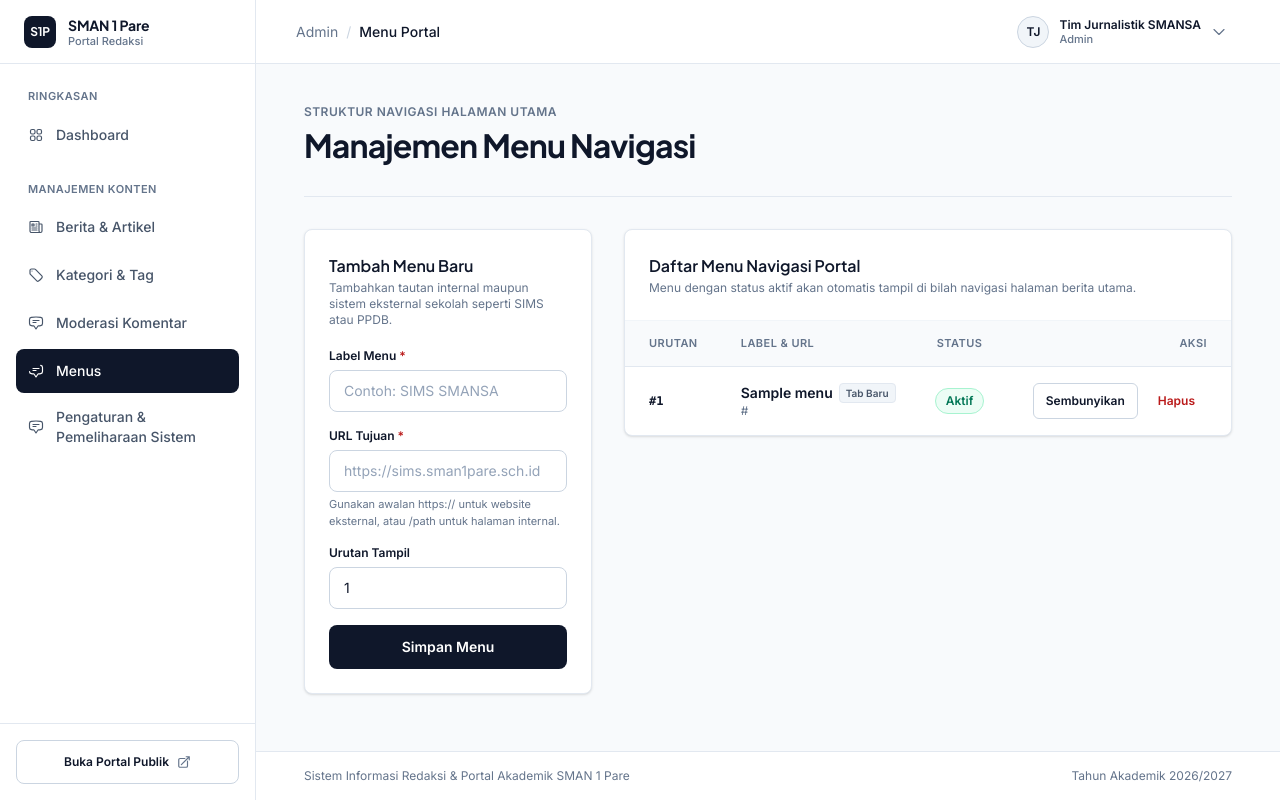
After one commit to thisname-robot/berita-acara-SMAN-1-Pare, a Laravel app: page /admin/menus in a window 1280 px wide. The commit adds this page. Run offline with Laravel 12, Linux system fonts and the light colour scheme; a user stored in the database is signed in; data comes from the database, SQL or seed files in the repository; tables that the repository leaves empty hold one stand-in row (values such as "Sample post"); style sheets or scripts are compiled from the project's sources.

Commit message:
penambahan fitur tambah menu pada admin

```diff
--- /dev/null
+++ b/app/Http/Controllers/Admin/NavigationMenuController.php
@@ -0,0 +1,58 @@
+<?php
+
+namespace App\Http\Controllers\Admin;
+
+use App\Http\Controllers\Controller;
+use App\Models\NavigationMenu;
+use Illuminate\Http\Request;
+
+class NavigationMenuController extends Controller
+{
+    public function index()
+    {
+        $menus = NavigationMenu::orderBy('order')->orderBy('id')->get();
+        return view('pages.admin.menus.index', compact('menus'));
+    }
+
+    public function store(Request $request)
+    {
+        $validated = $request->validate([
+            'label' => 'required|string|max:100',
+            'url' => 'required|string|max:255',
+            'order' => 'nullable|integer|min:0',
+            'open_in_new_tab' => 'nullable|boolean',
+        ], [
+            'label.required' => 'Label menu wajib diisi (contoh: SIMS SMANSA).',
+            'url.required' => 'URL tujuan wajib diisi.',
+        ]);
+
+        NavigationMenu::create([
+            'label' => $validated['label'],
+            'url' => $validated['url'],
+            'order' => $validated['order'] ?? 0,
+            'open_in_new_tab' => $request->has('open_in_new_tab'),
+            'is_active' => true,
+        ]);
+
+        return redirect()->route('admin.menus.index')
+            ->with('status', 'Menu navigasi baru berhasil ditambahkan ke portal.');
+    }
+
+    public function toggleStatus(NavigationMenu $menu)
+    {
+        $menu->update([
+            'is_active' => !$menu->is_active,
+        ]);
+
+        return redirect()->route('admin.menus.index')
+            ->with('status', 'Status visibilitas menu berhasil diperbarui.');
+    }
+
+    public function destroy(NavigationMenu $menu)
+    {
+        $menu->delete();
+
+        return redirect()->route('admin.menus.index')
+            ->with('status', 'Menu navigasi berhasil dihapus.');
+    }
+}
--- /dev/null
+++ b/app/Models/NavigationMenu.php
@@ -0,0 +1,26 @@
+<?php
+
+namespace App\Models;
+
+use Illuminate\Database\Eloquent\Model;
+
+class NavigationMenu extends Model
+{
+    protected $fillable = [
+        'label',
+        'url',
+        'open_in_new_tab',
+        'order',
+        'is_active',
+    ];
+
+    protected $casts = [
+        'open_in_new_tab' => 'boolean',
+        'is_active' => 'boolean',
+    ];
+
+    public function scopeActive($query)
+    {
+        return $query->where('is_active', true)->orderBy('order')->orderBy('id');
+    }
+}
--- a/app/Providers/AppServiceProvider.php
+++ b/app/Providers/AppServiceProvider.php
@@ -2,6 +2,8 @@
 
 namespace App\Providers;
 
+use App\Models\NavigationMenu;
+use Illuminate\Support\Facades\View;
 use Illuminate\Support\ServiceProvider;
 
 class AppServiceProvider extends ServiceProvider
@@ -19,6 +21,8 @@ class AppServiceProvider extends ServiceProvider
      */
     public function boot(): void
     {
-        //
+        View::composer('layouts.app', function ($view) {
+            $view->with('portalMenus', NavigationMenu::active()->get());
+        });
     }
 }
--- a/resources/views/layouts/admin.blade.php
+++ b/resources/views/layouts/admin.blade.php
@@ -202,6 +202,22 @@
                             </li>
                         @endif
 
+                        <!-- menus -->
+                        @if (Route::has('admin.settings.index'))
+                            <li>
+                                <a href="{{ route('admin.menus.index') }}"
+                                    @if (request()->routeIs('admin.menus.*')) aria-current="page" @endif
+                                    class="min-h-[44px] px-3 py-2.5 rounded-lg flex items-center gap-3 text-sm font-medium transition-colors {{ request()->routeIs('admin.menus.*') ? 'bg-[#0F172A] text-white' : 'text-[#475569] hover:bg-[#F1F5F9] hover:text-[#0F172A]' }}">
+                                    <svg class="w-4 h-4 shrink-0" fill="none" viewBox="0 0 24 24" stroke-width="1.75"
+                                        stroke="currentColor" aria-hidden="true">
+                                        <path stroke-linecap="round" stroke-linejoin="round"
+                                            d="M7.5 8.25h9m-9 3H12m-9.75 1.51c0 1.6 1.123 2.994 2.707 3.227 1.129.166 2.27.293 3.423.379.35.026.67.21.865.501L12 21l2.755-4.133a1.14 1.14 0 01.865-.501 48.172 48.172 0 003.423-.379c1.584-.233 2.707-1.626 2.707-3.228V6.741c0-1.602-1.123-2.995-2.707-3.228A48.394 48。394 0 0012 3c-2.392 0-4.744.175-7.043.513C3.373 3.746 2.25 5.14 2.25 6.741v6.018z" />
+                                    </svg>
+                                    <span>Menus</span>
+                                </a>
+                            </li>
+                        @endif
+
                         <!-- Pengaturan & Pemeliharaan Sistem -->
                         @if (Route::has('admin.settings.index'))
                             <li>
--- /dev/null
+++ b/resources/views/pages/admin/menus/index.blade.php
@@ -0,0 +1,175 @@
+@extends('layouts.admin')
+
+@section('title', 'Manajemen Menu Navigasi — Portal Redaksi')
+@section('breadcrumb', 'Menu Portal')
+
+@section('content')
+    <div class="flex flex-col sm:flex-row sm:items-end justify-between gap-4 pb-8 border-b border-[#E2E8F0]">
+        <div>
+            <p class="text-xs font-semibold uppercase tracking-[0.04em] text-[#64748B] mb-1.5">
+                Struktur Navigasi Halaman Utama
+            </p>
+            <h1 class="font-display text-[26px] sm:text-[32px] font-bold text-[#0F172A] leading-[1.2] tracking-[-0.025em]">
+                Manajemen Menu Navigasi
+            </h1>
+        </div>
+    </div>
+
+    @if ($errors->any())
+        <div role="alert" class="mt-6 rounded-lg bg-[#FEF2F2] border border-[#FECACA] px-4 py-3 text-sm text-[#93000A]">
+            <p class="font-semibold">Mohon periksa kembali isian formulir:</p>
+            <ul class="mt-1 list-disc list-inside text-xs">
+                @foreach ($errors->all() as $error)
+                    <li>{{ $error }}</li>
+                @endforeach
+            </ul>
+        </div>
+    @endif
+
+    <div class="mt-8 grid grid-cols-1 lg:grid-cols-12 gap-8 items-start">
+        {{-- Kolom Kiri: Form Tambah Menu (4 Kolom) --}}
+        <section aria-labelledby="form-menu-heading"
+            class="lg:col-span-4 bg-white rounded-lg border border-[#E2E8F0] p-6 shadow-sm">
+            <h2 id="form-menu-heading" class="font-display text-base font-semibold text-[#0F172A]">
+                Tambah Menu Baru
+            </h2>
+            <p class="mt-0.5 text-xs text-[#64748B]">
+                Tambahkan tautan internal maupun sistem eksternal sekolah seperti SIMS atau PPDB.
+            </p>
+
+            <form action="{{ route('admin.menus.store') }}" method="POST" class="mt-5 space-y-4">
+                @csrf
+
+                <div>
+                    <label for="label" class="block text-xs font-semibold text-[#0F172A] mb-1.5">
+                        Label Menu <span class="text-[#BA1A1A]">*</span>
+                    </label>
+                    <input type="text" id="label" name="label" value="{{ old('label') }}" required
+                        placeholder="Contoh: SIMS SMANSA"
+                        class="w-full rounded-lg border border-[#CBD5E1] px-3.5 py-2.5 text-sm text-[#0F172A] placeholder-[#94A3B8] focus:border-[#0F172A]">
+                </div>
+
+                <div>
+                    <label for="url" class="block text-xs font-semibold text-[#0F172A] mb-1.5">
+                        URL Tujuan <span class="text-[#BA1A1A]">*</span>
+                    </label>
+                    <input type="text" id="url" name="url" value="{{ old('url') }}" required
+                        placeholder="https://sims.sman1pare.sch.id"
+                        class="w-full rounded-lg border border-[#CBD5E1] px-3.5 py-2.5 text-sm text-[#0F172A] placeholder-[#94A3B8] focus:border-[#0F172A]">
+                    <p class="mt-1 text-[11px] text-[#64748B]">Gunakan awalan https:// untuk website eksternal, atau /path
+                        untuk halaman internal.</p>
+                </div>
+
+                <div>
+                    <label for="order" class="block text-xs font-semibold text-[#0F172A] mb-1.5">
+                        Urutan Tampil
+                    </label>
+                    <input type="number" id="order" name="order" value="{{ old('order', 1) }}" min="0"
+                        class="w-full rounded-lg border border-[#CBD5E1] px-3.5 py-2.5 text-sm text-[#0F172A] focus:border-[#0F172A]">
+                </div>
+
+                {{-- <div class="pt-1">
+                    <label class="flex items-center gap-2.5 text-xs font-medium text-[#0F172A]">
+                        <input type="checkbox" name="open_in_new_tab" value="1"
+                            {{ old('open_in_new_tab', true) ? 'checked' : '' }}
+                            class="rounded border-[#CBD5E1] text-[#0F172A] focus:ring-[#0F172A]">
+                        <span>Buka di tab baru (direkomendasikan untuk SIMS)</span>
+                    </label>
+                </div> --}}
+
+                <button type="submit"
+                    class="min-h-[44px] w-full px-4 py-2.5 rounded-lg bg-[#0F172A] text-white text-sm font-semibold hover:bg-[#1E293B] transition-colors">
+                    Simpan Menu
+                </button>
+            </form>
+        </section>
+
+        {{-- Kolom Kanan: Tabel Daftar Menu (8 Kolom) --}}
+        <section aria-labelledby="tabel-menu-heading"
+            class="lg:col-span-8 bg-white rounded-lg border border-[#E2E8F0] shadow-sm overflow-hidden">
+            <div class="p-6 border-b border-[#F1F5F9]">
+                <h2 id="tabel-menu-heading" class="font-display text-base font-semibold text-[#0F172A]">
+                    Daftar Menu Navigasi Portal
+                </h2>
+                <p class="mt-0.5 text-xs text-[#64748B]">
+                    Menu dengan status aktif akan otomatis tampil di bilah navigasi halaman berita utama.
+                </p>
+            </div>
+
+            @if ($menus->isEmpty())
+                <div class="p-10 text-center">
+                    <p class="text-sm font-medium text-[#64748B]">Belum ada menu kustom yang ditambahkan.</p>
+                </div>
+            @else
+                <div class="overflow-x-auto">
+                    <table class="w-full text-left border-collapse">
+                        <thead>
+                            <tr
+                                class="bg-[#F8FAFC] border-b border-[#E2E8F0] text-[11px] font-semibold uppercase tracking-[0.04em] text-[#64748B]">
+                                <th scope="col" class="py-3.5 px-6">Urutan</th>
+                                <th scope="col" class="py-3.5 px-4">Label &amp; URL</th>
+                                <th scope="col" class="py-3.5 px-4 text-center">Status</th>
+                                <th scope="col" class="py-3.5 px-6 text-right">Aksi</th>
+                            </tr>
+                        </thead>
+                        <tbody class="divide-y divide-[#F1F5F9] text-sm">
+                            @foreach ($menus as $menu)
+                                <tr class="hover:bg-[#F8FAFC] transition-colors">
+                                    <td class="py-4 px-6 font-mono text-xs font-semibold text-[#0F172A]">
+                                        #{{ $menu->order }}
+                                    </td>
+                                    <td class="py-4 px-4">
+                                        <p class="font-semibold text-[#0F172A] flex items-center gap-1.5">
+                                            <span>{{ $menu->label }}</span>
+                                            @if ($menu->open_in_new_tab)
+                                                <span
+                                                    class="text-[10px] px-1.5 py-0.5 rounded bg-[#F1F5F9] text-[#475569] border border-[#E2E8F0]">Tab
+                                                    Baru</span>
+                                            @endif
+                                        </p>
+                                        <p class="text-xs text-[#64748B] truncate max-w-xs">{{ $menu->url }}</p>
+                                    </td>
+                                    <td class="py-4 px-4 text-center">
+                                        @if ($menu->is_active)
+                                            <span
+                                                class="inline-block px-2.5 py-1 rounded-full text-xs font-semibold bg-[#ECFDF5] text-[#047857] border border-[#A7F3D0]">
+                                                Aktif
+                                            </span>
+                                        @else
+                                            <span
+                                                class="inline-block px-2.5 py-1 rounded-full text-xs font-semibold bg-[#F1F5F9] text-[#475569] border border-[#E2E8F0]">
+                                                Nonaktif
+                                            </span>
+                                        @endif
+                                    </td>
+                                    <td class="py-4 px-6 text-right">
+                                        <div class="flex items-center justify-end gap-2">
+                                            <form action="{{ route('admin.menus.toggle', $menu) }}" method="POST">
+                                                @csrf
+                                                @method('PATCH')
+                                                <button type="submit"
+                                                    class="min-h-[36px] px-3 py-1.5 rounded-md border border-[#CBD5E1] bg-white text-xs font-semibold text-[#0F172A] hover:bg-[#F1F5F9] transition-colors">
+                                                    {{ $menu->is_active ? 'Sembunyikan' : 'Tampilkan' }}
+                                                </button>
+                                            </form>
+
+                                            <form action="{{ route('admin.menus.destroy', $menu) }}" method="POST"
+                                                onsubmit="return confirm('Hapus menu {{ $menu->label }}?')">
+                                                @csrf
+                                                @method('DELETE')
+                                                <button type="submit"
+                                                    class="min-h-[36px] px-3 py-1.5 rounded-md text-xs font-semibold text-[#BA1A1A] hover:bg-[#FEF2F2] transition-colors">
+                                                    Hapus
+                                                </button>
+                                            </form>
+                                        </div>
+                                    </td>
+                                </tr>
+                            @endforeach
+                        </tbody>
+                    </table>
+                </div>
+            @endif
+        </section>
+    </div>
+@endsection
--- a/routes/web.php
+++ b/routes/web.php
@@ -4,6 +4,7 @@ use App\Http\Controllers\Admin\AdminDashboardController;
 use App\Http\Controllers\Admin\ArticleController;
 use App\Http\Controllers\Admin\CategoryController;
 use App\Http\Controllers\Admin\CommentController;
+use App\Http\Controllers\Admin\NavigationMenuController;
 use App\Http\Controllers\Admin\SystemSettingController;
 use App\Http\Controllers\Auth\AuthController;
 use App\Http\Controllers\HomePage\HomePageController;
@@ -43,4 +44,10 @@ Route::middleware(['auth'])->prefix('admin')->name('admin.')->group(function ()
     Route::get('/settings', [SystemSettingController::class, 'index'])->name('settings.index');
     Route::put('/settings', [SystemSettingController::class, 'update'])->name('settings.update');
     Route::post('/settings/backup', [SystemSettingController::class, 'backupDatabase'])->name('settings.backup');
+
+    // Manajemen Menu Navigasi
+    Route::get('/menus', [NavigationMenuController::class, 'index'])->name('menus.index');
+    Route::post('/menus', [NavigationMenuController::class, 'store'])->name('menus.store');
+    Route::patch('/menus/{menu}/toggle', [NavigationMenuController::class, 'toggleStatus'])->name('menus.toggle');
+    Route::delete('/menus/{menu}', [NavigationMenuController::class, 'destroy'])->name('menus.destroy');
 });
```
Also changed, not shown: resources/views/partials/navbar.blade.php (+101 -82 lines), database/migrations/2026_11_16_013745_create_berita_sekolah_database.php.
